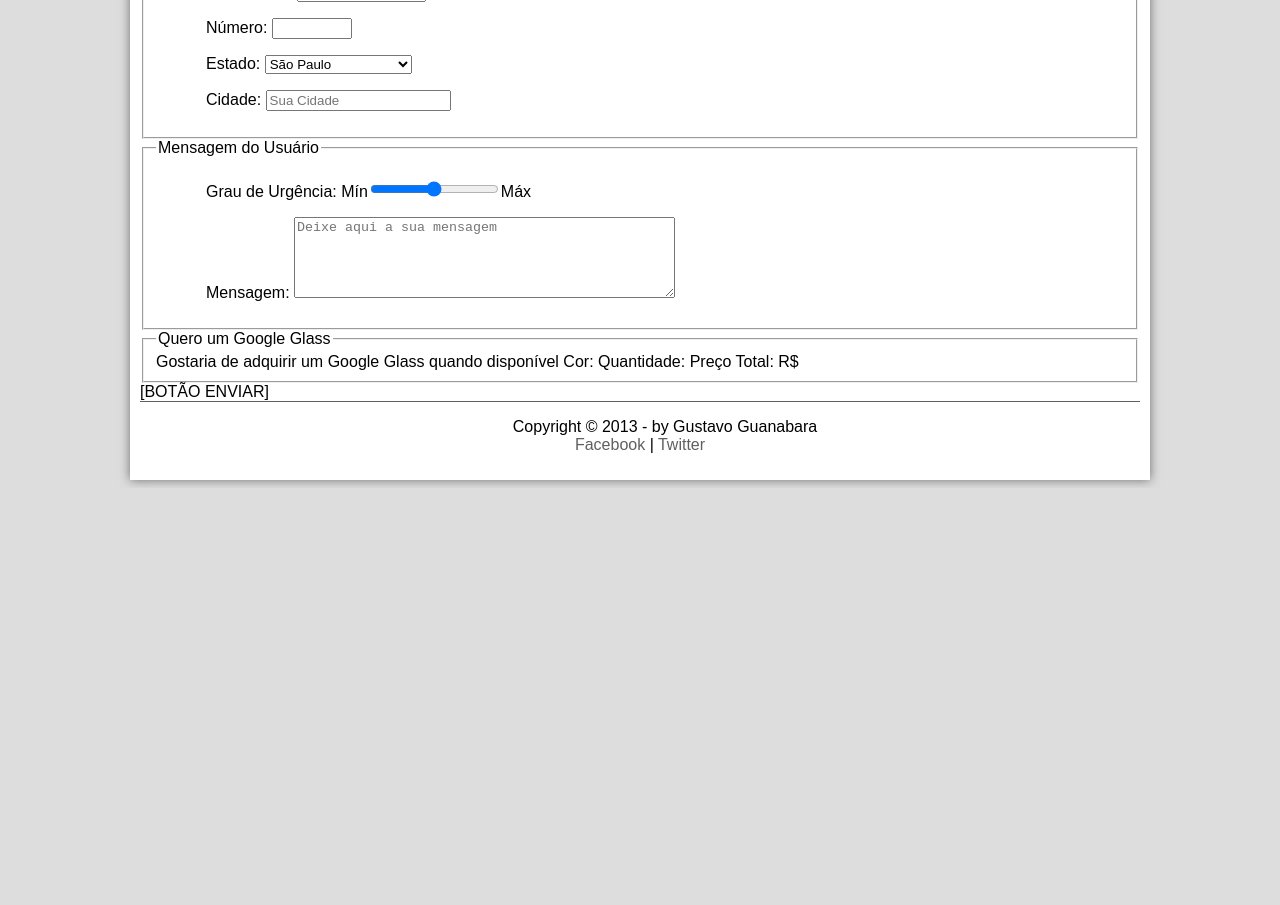
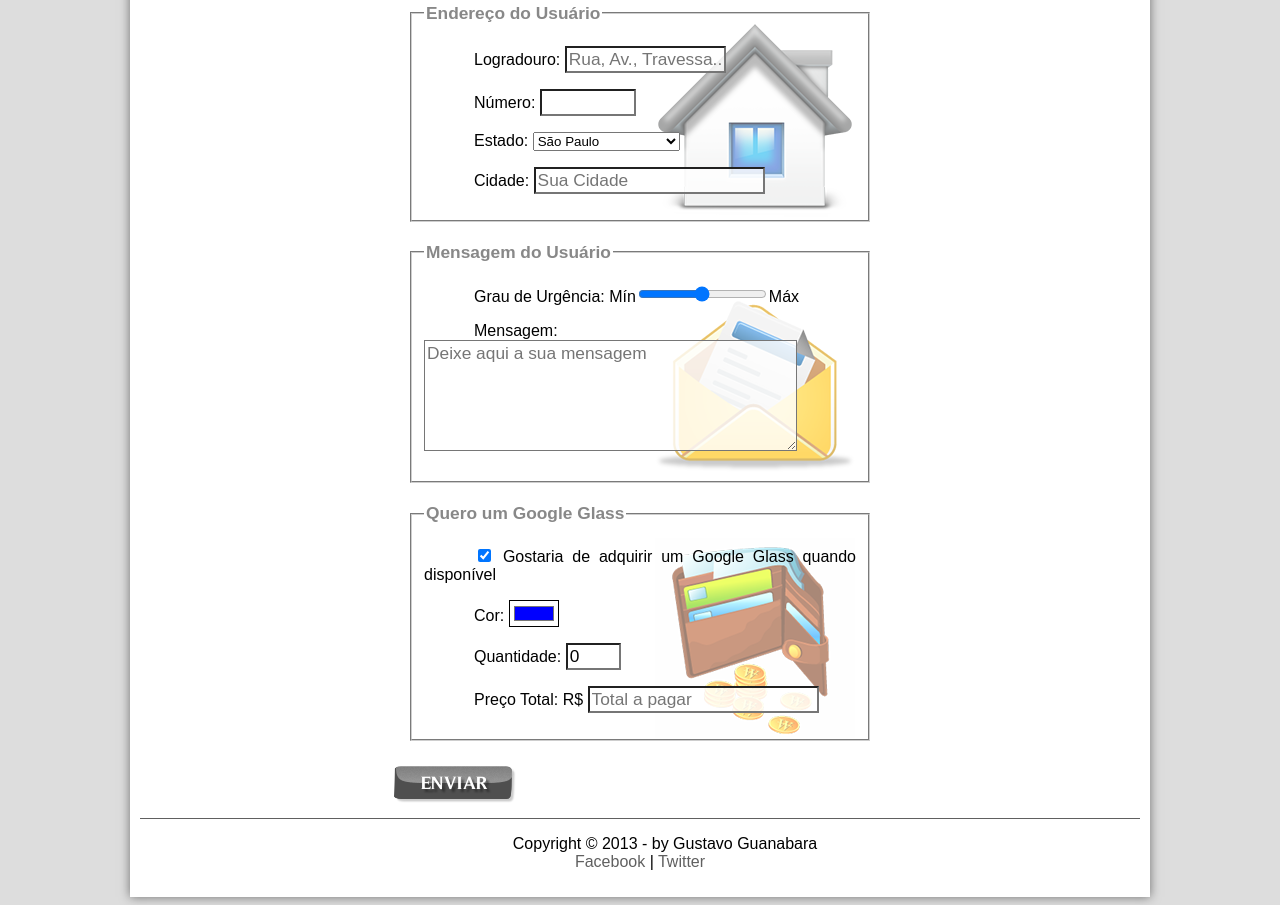
Before and after one commit to rennanlima/Projeto-curso-html5, a plain HTML site: page fale-conosco.html in a window 1280 px wide. Shown: the part 688-1593 px from the top of the page. Before the commit the page ends 1176 px from the top, so only its background shows below. Drawn offline with Linux system fonts and the light colour scheme.

Commit message:
Versão 7 do progeto glass do curso de html

```diff
--- a/_css/form.css
+++ b/_css/form.css
@@ -0,0 +1,50 @@
+@charset "UTF-8";
+
+form {
+	width: 500px;
+	margin: auto;
+}
+
+input, textarea {
+	font-family: sans-serif;
+	font-weight: normal;
+	font-size: 13pt;
+	background-color: rgba(255, 255, 255, .8);
+}
+
+input:hover, textarea:hover {
+	background-color: #dddddd;
+
+}
+
+legend {
+	color: #888888;
+	font-weight: bold;
+	font-size: 13pt;
+	font-family: sans-serif;
+}
+
+fieldset {
+	border-color: #cecece;
+	margin: 20px;
+}
+
+fieldset#sexo {
+	width: 150px;
+}
+
+fieldset#usuario {
+	background: url(../_imagens/icone-contato.png) no-repeat 95% 95%;
+}
+
+fieldset#endereco {
+	background: url(../_imagens/icone-endereco.png) no-repeat 95% 95%;
+}
+
+fieldset#mensagem {
+	background: url(../_imagens/icone-mensagem.png) no-repeat 95% 95%;
+}
+
+fieldset#pedido {
+	background: url(../_imagens/icone-pagamento.png) no-repeat 95% 95%;
+}
--- a/fale-conosco.html
+++ b/fale-conosco.html
@@ -5,10 +5,18 @@
     <meta charset="utf-8"/>
     <title>Tudo sobre Google Glass</title>
     <link rel="stylesheet" type="text/css" href="_css/estilo.css"/>
+    <link rel="stylesheet" type="text/css" href="_css/form.css"/>
 
 </head>
 
 <script type="text/javascript" src="_javascript/funcoes.js"></script>
+<script>
+    function calc_total(){
+        var qtd = parseInt(document.getElementById('cQtd').value);
+        tot = qtd * 1500;
+        document.getElementById('cTot').value = tot;
+    }
+</script>
 
 <body>
 <div id="interface">
@@ -53,7 +61,7 @@
 </hgroup>
 </header>
 
-<form method="post" id="fContato" action="">
+<form method="post" id="fContato" action="" oninput="calc_total();">
 
     <fieldset id="usuario"><legend>Identificação do Usuário</legend>
         <p><label for="cNome">Nome:</label> <input type="text" name="tNome" id="cNome" size="20" maxlength="30" placeholder=" Nome Completo"></p>
@@ -90,17 +98,21 @@
 
     <fieldset id="mensagem"> <legend>Mensagem do Usuário</legend>
         <p> <label for="cUrg">Grau de Urgência: </label>Mín<input type="range" name="tUrg" id="cUrg" min="0" max="10" step="1">Máx</p>
-        <p> <label for="cMsg">Mensagem: </label> <textarea name="tMsg" id="cMsg" cols="45" rows="5" placeholder="Deixe aqui a sua mensagem"></textarea> </p>
+        <p> <label for="cMsg">Mensagem: </label> <textarea name="tMsg" id="cMsg" cols="35" rows="5" placeholder="Deixe aqui a sua mensagem"></textarea> </p>
     </fieldset>
 
     <fieldset id="pedido"> <legend>Quero um Google Glass</legend>
-        Gostaria de adquirir um Google Glass quando disponível
-        Cor:
-        Quantidade:
-        Preço Total: R$
+        <p> <input type="checkbox" name="tPed" id="cPed" checked>
+            <label for="cPed">Gostaria de adquirir um Google Glass quando disponível</label> </p>
+        <p> <label for="cCor">Cor:</label>
+            <input type="color" name="tCor" id="cCor" value="#0000FF"> </p>
+        <p> <label for="cQtd">Quantidade:</label>
+            <input type="number" name="tQtd" id="cQtd" min="0" max="5" value="0"> </p>
+        <p> <label for="cTot">Preço Total: R$</label>
+            <input type="text" name="tTot" id="cTot" placeholder="Total a pagar" readonly> </p>
     </fieldset>
 
-[BOTÃO ENVIAR]
+<input type="image" name="tEnviar" src="_imagens/botao-enviar.png">
 
 
 </form>
```
